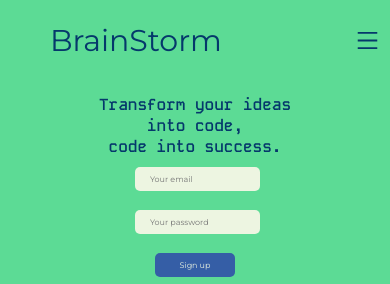
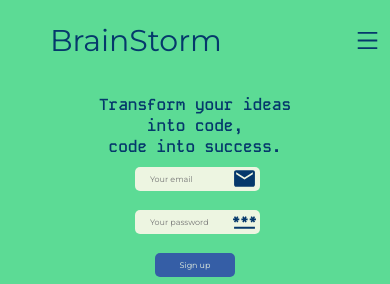
Before and after one commit to poravoz/BrainStorm, a React (Create React App) app in the folder frontend/: page / in a window 390 px wide. Shown: the top 284 px of the page. Built offline with nearby package versions, Linux system fonts and the light colour scheme.

Commit message:
03.03.2024

```diff
--- a/frontend/src/App.tsx
+++ b/frontend/src/App.tsx
@@ -1,12 +1,16 @@
 import Header from "./components/header/header";
 import NavigationBar from "./components/navigation/navigation";
 import AboutUs from "./components/about-us/about-us";
+import Transition from "./components/transition/transition"
+
 function App() {
   return (
    <>
     <NavigationBar />
     <Header />
     <AboutUs />
+    <Transition />
+
    </>
   );
 }
--- a/frontend/src/components/about-us/about-us.css
+++ b/frontend/src/components/about-us/about-us.css
@@ -151,5 +151,6 @@
 
     .container_about_us {
         height: 700px;
+        width: 100%;
     }
 }
--- a/frontend/src/components/header/header.css
+++ b/frontend/src/components/header/header.css
@@ -44,6 +44,20 @@
     font-size: 14px;
     padding-left: 25px;
     color: #05386b;
+}
+
+.mdEmail_header {
+    position: absolute;
+    right: 10px;
+    top: 10px;
+    z-index: 1;
+}
+
+.mdPassword_header {
+    position: absolute;
+    right: 10px;
+    top: 68px;
+    z-index: 1;
 }
 
 .input_signUp_header:hover {
@@ -95,6 +109,15 @@
     .button_signUp_header {
         width: 135px;
     }
+
+    .mdEmail_header {
+        right: 105px;
+    }
+
+    .mdPassword_header {
+        right: 105px;
+        top: 73px;
+    }
 }
 
 @media (max-width: 475px) {
@@ -130,6 +153,16 @@
         height: 250px;
         background-color: #5cdb95;
     }
+
+    .mdEmail_header {
+        right: -12px;
+        top: -1px;
+    }
+
+    .mdPassword_header {
+        right: -12px;
+        top: 42px;
+    }
 }
 
 @media (max-width: 300px) {
@@ -143,6 +176,16 @@
         margin-left: 0px;
     }
 
+    .mdEmail_header {
+        right: 0px;
+        top: -1px;
+    }
+
+    .mdPassword_header {
+        right: 0px;
+        top: 42px;
+    }
+
 }
 
 @media (max-width: 105px) {
--- a/frontend/src/components/header/header.tsx
+++ b/frontend/src/components/header/header.tsx
@@ -1,5 +1,6 @@
 import './header.css'
 import robot from './images/robot.png'
+import { MdEmail, MdPassword } from "react-icons/md";
 
 const Header = () => {
     return (
@@ -11,9 +12,11 @@ const Header = () => {
             <img className="robot_header" src={robot}/>
 
             <form className="form_signUp_header">
+                <MdEmail size={25} className='mdEmail_header' color='#05386b' />
                 <input placeholder="Your email" className="input_signUp_header" type="email" /> <br />
-                <input placeholder="Your password" className="input_signUp_header" type="password" /> <br />
 
+                <MdPassword size={25} className='mdPassword_header' color='#05386b' />
+                <input placeholder="Your password" className="input_signUp_header" type="password"/> <br />
                 <button className="button_signUp_header" > Sign up </button>
             </form>
 
--- /dev/null
+++ b/frontend/src/components/transition/transition.css
@@ -0,0 +1,5 @@
+.container_transition {
+    width: 100%;
+    height: 300px;
+    background-color: #F4D055;
+}
--- /dev/null
+++ b/frontend/src/components/transition/transition.tsx
@@ -0,0 +1,12 @@
+import background from "./images/background.jpg"
+import './transition.css'
+
+const Transition = () => {
+    return(
+       <div className="container_transition">
+
+       </div>
+    )
+}
+
+export default Transition;
```
Also changed, not shown: frontend/src/components/transition/images/background.jpg (added).
